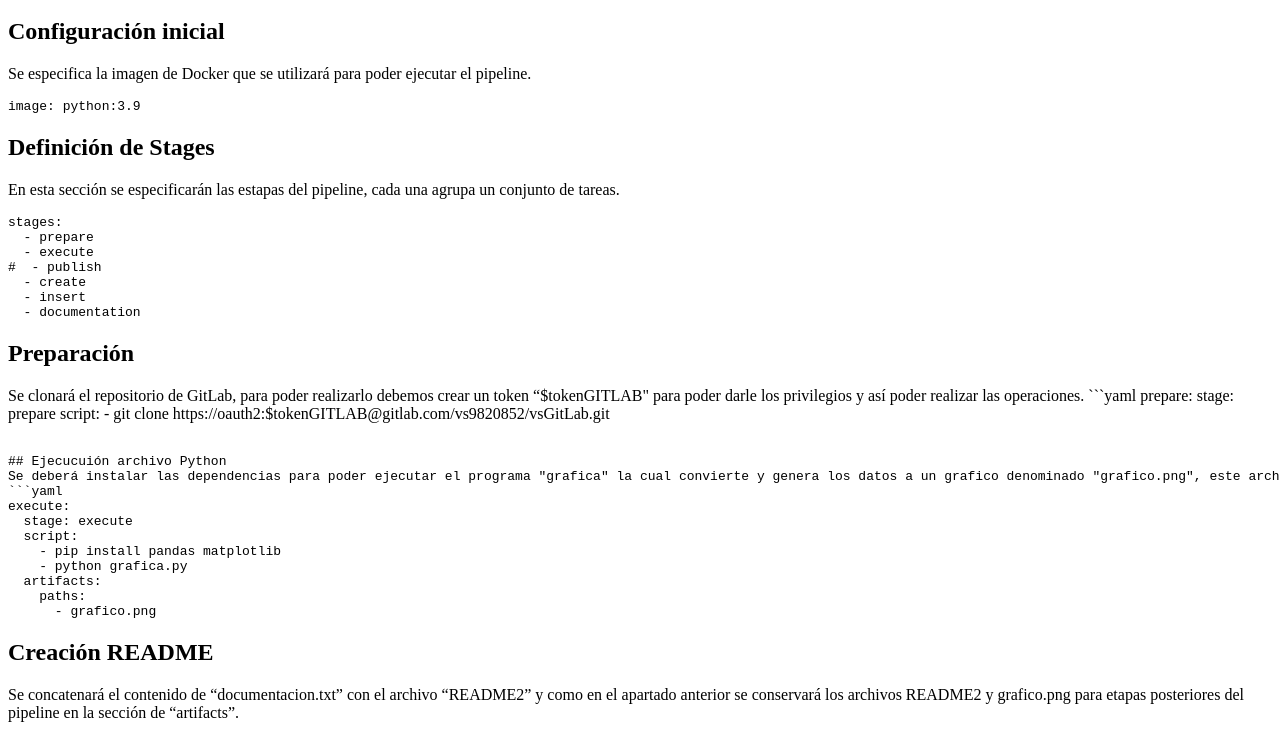
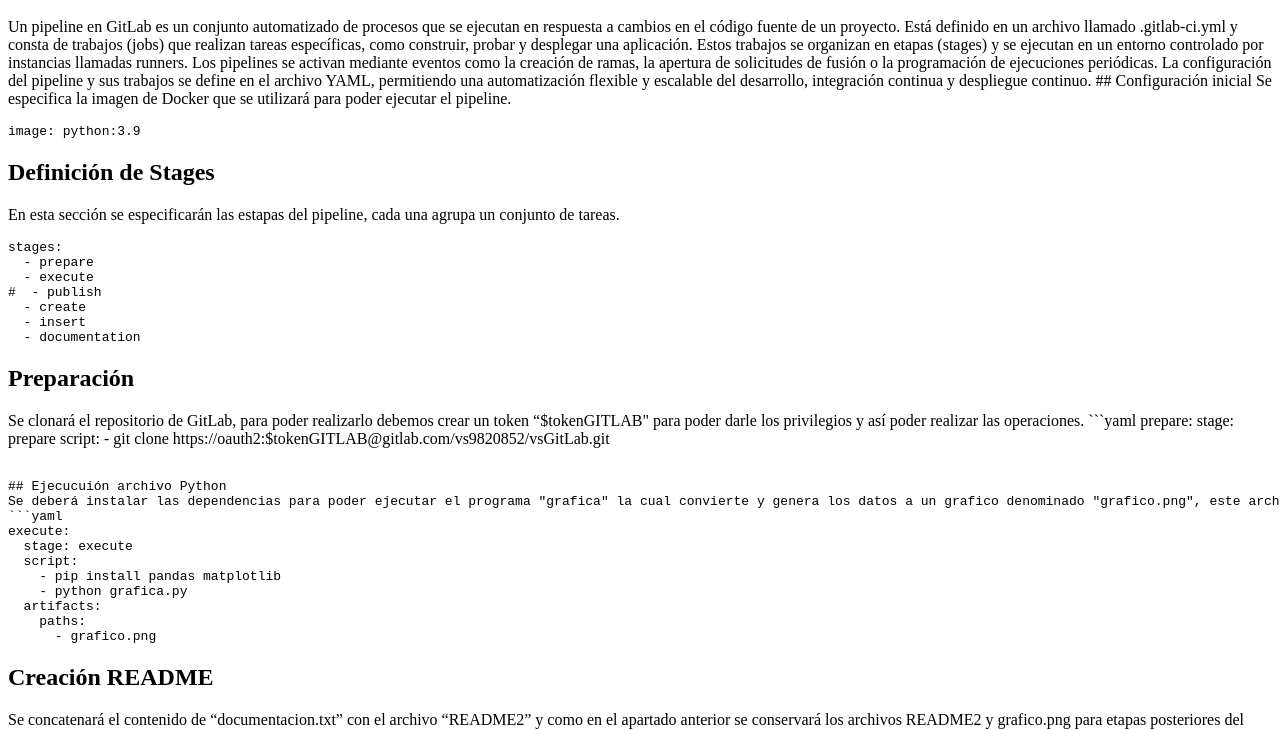
Before and after one commit to falilp/falilp.github.io, a plain HTML site: page index.html in a window 1280 px wide. Shown: the part 48-778 px from the top of the page. Drawn offline with Linux system fonts and the light colour scheme.

Commit message:
Deploy GitLab

```diff
--- a/index.html
+++ b/index.html
@@ -1,7 +1,17 @@
 <h1 id="ejercicio-3---gitlab-pipeline">Ejercicio 3 - GitLab
 Pipeline</h1>
-<h2 id="configuración-inicial">Configuración inicial</h2>
-<p>Se especifica la imagen de Docker que se utilizará para poder
+<p>Un pipeline en GitLab es un conjunto automatizado de procesos que se
+ejecutan en respuesta a cambios en el código fuente de un proyecto. Está
+definido en un archivo llamado .gitlab-ci.yml y consta de trabajos
+(jobs) que realizan tareas específicas, como construir, probar y
+desplegar una aplicación. Estos trabajos se organizan en etapas (stages)
+y se ejecutan en un entorno controlado por instancias llamadas runners.
+Los pipelines se activan mediante eventos como la creación de ramas, la
+apertura de solicitudes de fusión o la programación de ejecuciones
+periódicas. La configuración del pipeline y sus trabajos se define en el
+archivo YAML, permitiendo una automatización flexible y escalable del
+desarrollo, integración continua y despliegue continuo. ## Configuración
+inicial Se especifica la imagen de Docker que se utilizará para poder
 ejecutar el pipeline.</p>
 <div class="sourceCode" id="cb1"><pre
 class="sourceCode yaml"><code class="sourceCode yaml"><span id="cb1-1"><a href="#cb1-1" aria-hidden="true" tabindex="-1"></a><span class="fu">image</span><span class="kw">:</span><span class="at"> python:3.9 </span></span></code></pre></div>
```
